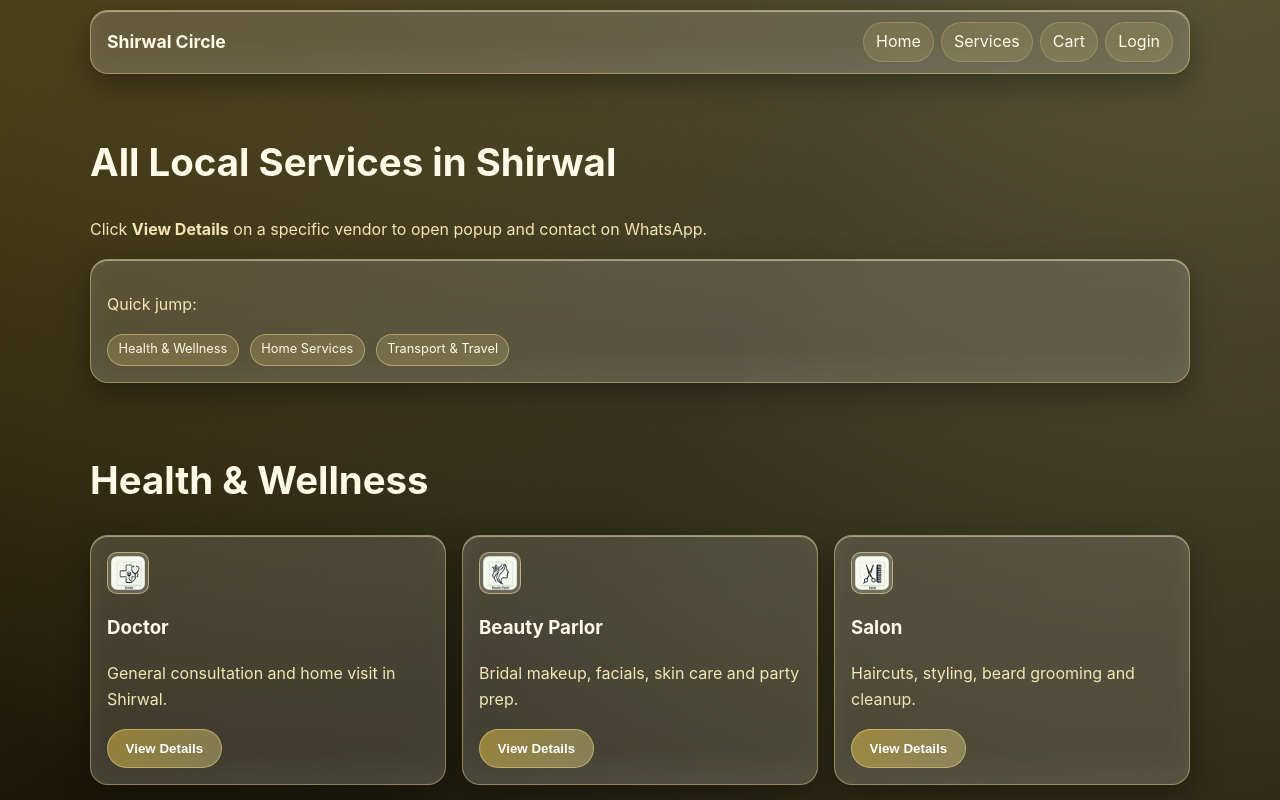
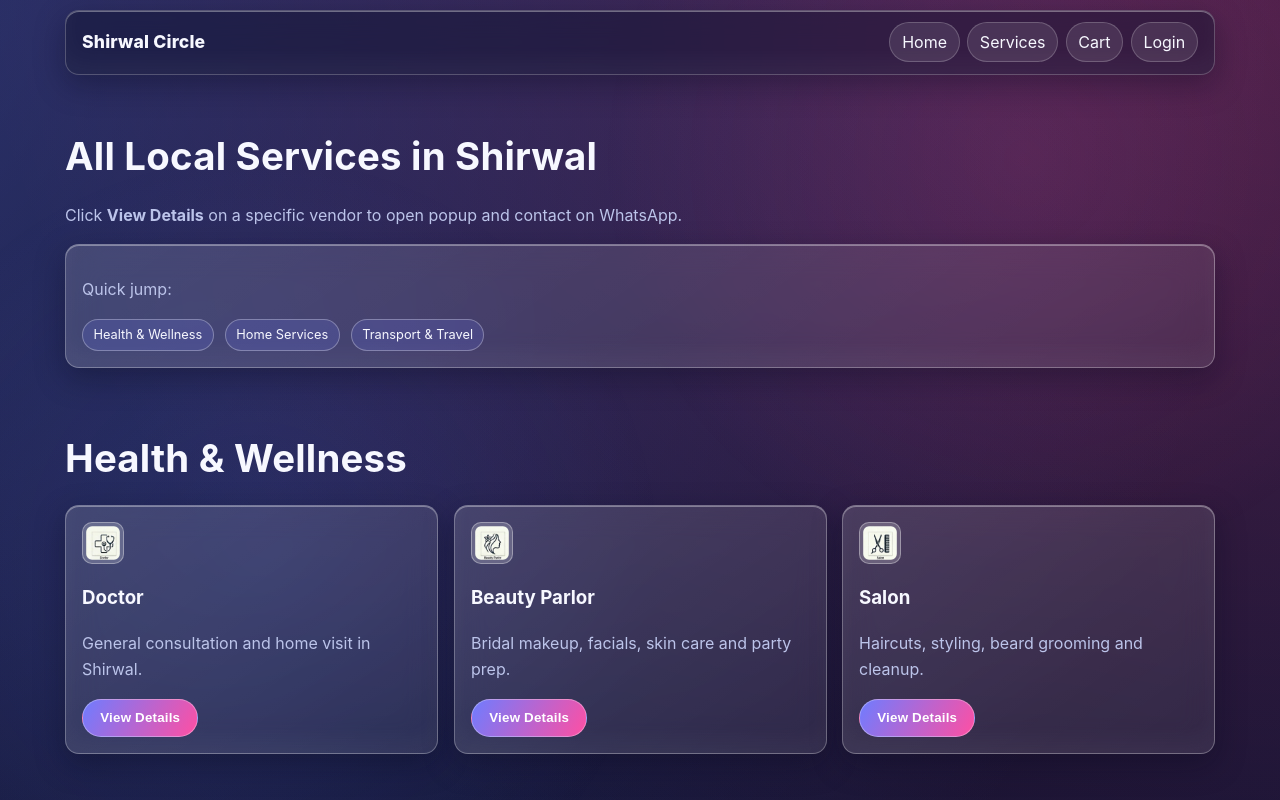
Before and after one commit to kartik239/ShirwalCircle, a plain HTML site: page vendors.html in a window 1280 px wide. Shown: the top 800 px of the page. Drawn offline with Linux system fonts and the light colour scheme.

Commit message:
Update style.css

```diff
--- a/css/style.css
+++ b/css/style.css
@@ -1,29 +1,36 @@
 /* =========================================================
-   Shirwal Circle - Glassmorphism Design System
-   Central stylesheet for all static pages
+   Shirwal Circle - Premium Indigo/Rose Glassmorphism Theme
+   Complete stylesheet replacement
    ========================================================= */
 
 :root {
-  --bg-1: #050505;
-  --bg-2: #0f0f0f;
-  --bg-3: #1a1607;
-  --text-primary: #fff9e8;
-  --text-secondary: #f4e6b5;
-  --accent: #ffd54a;
-  --accent-2: #ffef9a;
-  --success: #41d39b;
-  --warning: #ffbf5e;
-  --danger: #ff6f91;
-  --scrollGlow: 0.2;
+  /* Core palette */
+  --bg-1: #080a1a;
+  --bg-2: #0f1230;
+  --bg-3: #1a1e48;
 
-  --glass-bg: rgba(255, 255, 255, 0.14);
-  --glass-bg-strong: rgba(255, 230, 140, 0.18);
-  --glass-border: rgba(255, 230, 150, 0.42);
-  --blur: 24px;
+  --text-primary: #f7f8ff;
+  --text-secondary: #bcc4ea;
 
-  --radius-sm: 12px;
-  --radius-md: 18px;
-  --radius-lg: 26px;
+  --indigo: #6f7cff;
+  --indigo-strong: #5566ff;
+  --rose: #ff4fa3;
+  --rose-soft: #ff7abf;
+
+  --success: #45d69e;
+  --warning: #ffbe67;
+  --danger: #ff6a95;
+
+  /* Glass tokens */
+  --glass-bg: rgba(255, 255, 255, 0.1);
+  --glass-bg-strong: rgba(255, 255, 255, 0.16);
+  --glass-border: rgba(255, 255, 255, 0.3);
+  --blur: 16px;
+
+  /* Layout */
+  --radius-sm: 10px;
+  --radius-md: 14px;
+  --radius-lg: 20px;
 
   --space-1: 0.5rem;
   --space-2: 0.75rem;
@@ -32,103 +39,475 @@
   --space-5: 2rem;
   --space-6: 3rem;
 
-  --shadow-soft: 0 10px 30px rgba(0, 0, 0, 0.35);
-  --shadow-deep: 0 25px 50px rgba(0, 0, 0, 0.45);
+  --shadow-soft: 0 10px 30px rgba(8, 10, 30, 0.35);
+  --shadow-deep: 0 24px 54px rgba(6, 8, 24, 0.55);
+
+  --scrollGlow: 0.28;
 }
 
-* { box-sizing: border-box; }
-html, body { margin: 0; padding: 0; }
+* {
+  box-sizing: border-box;
+}
+
+html,
 body {
-  font-family: "Inter", "Segoe UI", Roboto, Arial, sans-serif;
+  margin: 0;
+  padding: 0;
+  scroll-behavior: smooth;
+}
+
+body {
+  font-family: "Plus Jakarta Sans", Inter, "Segoe UI", Roboto, Arial, sans-serif;
   color: var(--text-primary);
   line-height: 1.6;
   min-height: 100vh;
-  background: radial-gradient(circle at 8% 12%, rgba(255,208,64,calc(var(--scrollGlow)*1.45)) 0%, transparent 33%),
-              radial-gradient(circle at 92% 18%, rgba(255,242,168,calc(var(--scrollGlow)*1.15)) 0%, transparent 30%),
-              radial-gradient(circle at 55% 78%, rgba(255,196,70,calc(var(--scrollGlow)*.75)) 0%, transparent 32%),
-              linear-gradient(140deg, #050505 0%, #121005 38%, #2a2208 100%);
-  background-size: 180% 180%;
-  animation: bgFlow 18s ease infinite;
+  background:
+    radial-gradient(circle at 12% 18%, rgba(111, 124, 255, calc(var(--scrollGlow) * 1.2)) 0%, transparent 34%),
+    radial-gradient(circle at 86% 14%, rgba(255, 79, 163, calc(var(--scrollGlow) * 1.1)) 0%, transparent 30%),
+    radial-gradient(circle at 60% 84%, rgba(92, 106, 255, calc(var(--scrollGlow) * 0.75)) 0%, transparent 36%),
+    linear-gradient(140deg, var(--bg-1), var(--bg-2), var(--bg-3));
+  background-size: 165% 165%;
+  animation: bgFlow 22s ease-in-out infinite;
 }
-@keyframes bgFlow { 0%,100%{background-position:0% 50%;}50%{background-position:100% 50%;} }
 
-img { max-width: 100%; display: block; }
-a { color: inherit; text-decoration: none; }
+body::before {
+  content: "";
+  position: fixed;
+  inset: 0;
+  pointer-events: none;
+  background:
+    radial-gradient(circle at 80% 20%, rgba(255, 79, 163, 0.12), transparent 35%),
+    radial-gradient(circle at 20% 70%, rgba(111, 124, 255, 0.12), transparent 35%);
+  z-index: -1;
+}
 
-.container { width: min(1100px, 92%); margin: 0 auto; }
-.section { padding: var(--space-6) 0; }
-.section-title { font-size: clamp(1.5rem, 3vw, 2.4rem); margin: 0 0 var(--space-4); }
-.muted { color: var(--text-secondary); }
+img {
+  max-width: 100%;
+  display: block;
+}
+
+a {
+  color: inherit;
+  text-decoration: none;
+}
+
+@keyframes bgFlow {
+  0%, 100% { background-position: 0% 50%; }
+  50% { background-position: 100% 50%; }
+}
+
+/* =========================================================
+   Utilities
+   ========================================================= */
+
+.container {
+  width: min(1150px, 92%);
+  margin: 0 auto;
+}
+
+.section {
+  padding: var(--space-6) 0;
+}
+
+.section-title {
+  font-size: clamp(1.5rem, 3vw, 2.4rem);
+  line-height: 1.2;
+  margin: 0 0 var(--space-4);
+  letter-spacing: 0.2px;
+}
+
+.muted {
+  color: var(--text-secondary);
+}
+
+.grid {
+  display: grid;
+  gap: 1rem;
+}
+
+.categories {
+  grid-template-columns: repeat(2, 1fr);
+}
+
+.vendor-grid,
+.product-grid {
+  grid-template-columns: 1fr;
+}
+
+.info-grid {
+  grid-template-columns: 1fr;
+}
+
+.card-pad {
+  padding: 1rem;
+}
+
+.kpi {
+  font-size: 1.6rem;
+  font-weight: 800;
+  margin: 0.1rem 0;
+}
+
+.price {
+  font-size: 1.05rem;
+  font-weight: 700;
+  color: #edf0ff;
+}
+
+/* =========================================================
+   Glass components
+   ========================================================= */
 
 .glass-card {
-  background: var(--glass-bg);
+  background: linear-gradient(
+    145deg,
+    rgba(255, 255, 255, 0.14),
+    rgba(255, 255, 255, 0.07)
+  );
   border: 1px solid var(--glass-border);
   border-radius: var(--radius-md);
   backdrop-filter: blur(var(--blur));
   -webkit-backdrop-filter: blur(var(--blur));
-  box-shadow: var(--shadow-soft), inset 0 1px 0 rgba(255,255,255,.45), inset 0 -16px 30px rgba(255,255,255,.06);
+  box-shadow:
+    var(--shadow-soft),
+    inset 0 1px 0 rgba(255, 255, 255, 0.35),
+    inset 0 -14px 22px rgba(255, 255, 255, 0.04);
+  transition: transform 0.25s ease, box-shadow 0.25s ease, filter 0.25s ease;
 }
-.glass-card:hover { transform: translateY(-5px) scale(1.01); box-shadow: var(--shadow-deep), 0 0 22px rgba(255,214,90,.24); }
-.glass-card, .glass-btn { transition: all .25s ease; }
+
+.glass-card:hover {
+  transform: translateY(-4px);
+  box-shadow:
+    var(--shadow-deep),
+    0 0 24px rgba(111, 124, 255, 0.2),
+    0 0 20px rgba(255, 79, 163, 0.15);
+}
 
 .glass-btn {
-  display: inline-flex; align-items: center; justify-content: center;
-  gap: .5rem; cursor: pointer; border: 1px solid var(--glass-border);
-  background: linear-gradient(120deg, rgba(255,213,74,.45), rgba(255,239,154,.35));
-  color: white; padding: .7rem 1.1rem; border-radius: 999px; font-weight: 600;
+  display: inline-flex;
+  align-items: center;
+  justify-content: center;
+  gap: 0.45rem;
+  cursor: pointer;
+  border: 1px solid rgba(255, 255, 255, 0.32);
+  background: linear-gradient(120deg, var(--indigo), var(--rose));
+  color: #fff;
+  padding: 0.68rem 1.08rem;
+  border-radius: 999px;
+  font-weight: 700;
+  letter-spacing: 0.2px;
+  position: relative;
+  overflow: hidden;
+  transition: transform 0.22s ease, filter 0.22s ease, box-shadow 0.22s ease;
 }
-.glass-btn:hover { transform: translateY(-2px); filter: brightness(1.08); }
+
+.glass-btn:hover {
+  transform: translateY(-2px);
+  filter: brightness(1.07);
+  box-shadow: 0 10px 28px rgba(95, 111, 255, 0.35);
+}
+
+.glass-btn::after {
+  content: "";
+  position: absolute;
+  inset: 0;
+  transform: translateX(-110%);
+  background: linear-gradient(100deg, transparent 18%, rgba(255, 255, 255, 0.36) 50%, transparent 82%);
+  transition: transform 0.6s ease;
+}
+
+.glass-btn:hover::after {
+  transform: translateX(110%);
+}
 
 .glass-input {
-  width: 100%; border: 1px solid var(--glass-border); background: var(--glass-bg);
-  color: var(--text-primary); padding: .75rem .9rem; border-radius: var(--radius-sm);
+  width: 100%;
+  border: 1px solid var(--glass-border);
+  background: var(--glass-bg);
+  color: var(--text-primary);
+  padding: 0.78rem 0.92rem;
+  border-radius: var(--radius-sm);
   backdrop-filter: blur(12px);
+  -webkit-backdrop-filter: blur(12px);
+  outline: none;
 }
-.glass-input::placeholder { color: #dce2ffb0; }
 
-.badge, .chip {
-  display: inline-flex; align-items: center; gap: .35rem;
-  border: 1px solid var(--glass-border); border-radius: 999px;
-  padding: .3rem .65rem; font-size: .8rem;
-  background: rgba(255,255,255,.12);
+.glass-input:focus {
+  border-color: rgba(111, 124, 255, 0.65);
+  box-shadow: 0 0 0 3px rgba(111, 124, 255, 0.18);
 }
-.badge.success { background: rgba(65,211,155,.22); }
-.badge.warning { background: rgba(255,191,94,.2); }
-.badge.info { background: rgba(115,208,255,.22); }
 
-.site-header { position: sticky; top: 0; z-index: 50; margin: .6rem auto; }
+.glass-input::placeholder {
+  color: #dbe0ff9e;
+}
+
+.badge,
+.chip {
+  display: inline-flex;
+  align-items: center;
+  gap: 0.35rem;
+  border: 1px solid var(--glass-border);
+  border-radius: 999px;
+  padding: 0.3rem 0.65rem;
+  font-size: 0.8rem;
+  background: rgba(255, 255, 255, 0.12);
+}
+
+.badge.success { background: rgba(69, 214, 158, 0.24); }
+.badge.warning { background: rgba(255, 190, 103, 0.24); }
+.badge.info { background: rgba(111, 124, 255, 0.24); }
+
+/* =========================================================
+   Header / nav
+   ========================================================= */
+
+.site-header {
+  position: sticky;
+  top: 0;
+  z-index: 60;
+  margin: 0.6rem auto;
+}
+
 .navbar {
-  display: flex; gap: .8rem; flex-wrap: wrap; align-items: center; justify-content: space-between;
-  padding: .7rem 1rem;
+  display: flex;
+  gap: 0.8rem;
+  flex-wrap: wrap;
+  align-items: center;
+  justify-content: space-between;
+  padding: 0.72rem 1rem;
+  background: rgba(14, 18, 44, 0.44);
+  border: 1px solid rgba(255, 255, 255, 0.24);
+  backdrop-filter: blur(16px);
+  -webkit-backdrop-filter: blur(16px);
 }
-.brand { font-weight: 700; font-size: 1.1rem; }
-.nav-links { display: flex; flex-wrap: wrap; gap: .45rem; }
-.nav-link { padding: .4rem .75rem; border-radius: 999px; background: rgba(255,225,120,.12); border:1px solid rgba(255,230,160,.2);}
 
-.hero { padding: 5rem 0 3rem; }
-.hero-box { padding: 2rem; }
-.hero h1 { font-size: clamp(2rem, 5vw, 3.3rem); margin: 0; }
-.hero p { color: var(--text-secondary); max-width: 52ch; }
-.actions { display: flex; gap: .7rem; flex-wrap: wrap; }
+.brand {
+  font-weight: 800;
+  font-size: 1.1rem;
+  letter-spacing: 0.2px;
+}
 
-.grid { display: grid; gap: 1rem; }
-.categories { grid-template-columns: repeat(2, 1fr); }
-.vendor-grid, .product-grid { grid-template-columns: 1fr; }
-.info-grid { grid-template-columns: 1fr; }
+.nav-links {
+  display: flex;
+  flex-wrap: wrap;
+  gap: 0.45rem;
+}
 
-.card-pad { padding: 1rem; }
-.kpi { font-size: 1.6rem; font-weight: 700; margin: .1rem 0; }
-.price { font-size: 1.1rem; font-weight: 700; color: #e7f1ff; }
+.nav-link {
+  padding: 0.4rem 0.74rem;
+  border-radius: 999px;
+  background: rgba(255, 255, 255, 0.1);
+  border: 1px solid rgba(255, 255, 255, 0.2);
+}
 
-.footer { margin-top: 3rem; padding: 1.6rem 0 2.2rem; }
-.footer-links { display: flex; gap: .6rem; flex-wrap: wrap; }
+/* =========================================================
+   Page sections
+   ========================================================= */
 
-.table-wrap { overflow-x: auto; }
-table { width: 100%; border-collapse: collapse; }
-th, td { padding: .7rem; text-align: left; border-bottom: 1px solid rgba(255,255,255,.15); }
+.hero {
+  padding: 5rem 0 3rem;
+}
 
-.layout-admin { display: grid; gap: 1rem; }
-.sidebar { padding: 1rem; }
+.hero-box {
+  padding: 2rem;
+  animation: floatIn 0.7s ease both;
+}
+
+.hero h1 {
+  font-size: clamp(2rem, 5vw, 3.2rem);
+  margin: 0;
+  line-height: 1.1;
+}
+
+.hero p {
+  color: var(--text-secondary);
+  max-width: 54ch;
+}
+
+.actions {
+  display: flex;
+  gap: 0.7rem;
+  flex-wrap: wrap;
+}
+
+.footer {
+  margin-top: 3rem;
+  padding: 1.6rem 0 2.2rem;
+}
+
+.footer-links {
+  display: flex;
+  gap: 0.6rem;
+  flex-wrap: wrap;
+}
+
+/* =========================================================
+   Tables / admin leftovers
+   ========================================================= */
+
+.table-wrap {
+  overflow-x: auto;
+}
+
+table {
+  width: 100%;
+  border-collapse: collapse;
+}
+
+th,
+td {
+  padding: 0.7rem;
+  text-align: left;
+  border-bottom: 1px solid rgba(255, 255, 255, 0.15);
+}
+
+.layout-admin {
+  display: grid;
+  gap: 1rem;
+}
+
+.sidebar {
+  padding: 1rem;
+}
+
+/* =========================================================
+   Service page extras
+   ========================================================= */
+
+.logo-mini {
+  width: 42px;
+  height: 42px;
+  border-radius: 10px;
+  object-fit: cover;
+  margin-bottom: 0.7rem;
+  border: 1px solid rgba(255, 255, 255, 0.34);
+  background: rgba(255, 255, 255, 0.2);
+  padding: 0.2rem;
+}
+
+.quick-nav {
+  margin: 0.8rem 0 1.2rem;
+}
+
+.quick-nav .chip {
+  background: rgba(111, 124, 255, 0.18);
+}
+
+.quick-nav .chip:hover {
+  background: rgba(255, 79, 163, 0.2);
+}
+
+.service-popup {
+  border: 1px solid rgba(255, 255, 255, 0.34);
+  background: linear-gradient(
+    155deg,
+    rgba(255, 255, 255, 0.16),
+    rgba(255, 255, 255, 0.08)
+  );
+}
+
+body.modal-open {
+  overflow: hidden;
+}
+
+.service-modal {
+  position: fixed;
+  inset: 0;
+  z-index: 120;
+  display: grid;
+  place-items: center;
+  padding: 1rem;
+}
+
+.service-modal[hidden] {
+  display: none !important;
+}
+
+.service-modal-backdrop {
+  position: absolute;
+  inset: 0;
+  background: rgba(8, 10, 26, 0.62);
+  backdrop-filter: blur(4px);
+  -webkit-backdrop-filter: blur(4px);
+}
+
+.service-popup {
+  position: relative;
+  z-index: 1;
+  width: min(560px, 95vw);
+  box-shadow:
+    0 28px 60px rgba(0, 0, 0, 0.45),
+    0 0 30px rgba(111, 124, 255, 0.24),
+    0 0 22px rgba(255, 79, 163, 0.18);
+}
+
+.toast {
+  position: fixed;
+  right: 1rem;
+  bottom: 1rem;
+  z-index: 180;
+  padding: 0.7rem 0.95rem;
+  border-radius: 12px;
+  border: 1px solid rgba(255, 255, 255, 0.3);
+  background: rgba(16, 20, 48, 0.88);
+  color: var(--text-primary);
+  backdrop-filter: blur(8px);
+  box-shadow: var(--shadow-soft);
+}
+
+.toast[hidden] {
+  display: none;
+}
+
+/* =========================================================
+   Motion
+   ========================================================= */
+
+@keyframes floatIn {
+  from { opacity: 0; transform: translateY(8px) scale(0.985); }
+  to { opacity: 1; transform: translateY(0) scale(1); }
+}
+
+@keyframes softPulse {
+  0%, 100% {
+    box-shadow:
+      var(--shadow-soft),
+      inset 0 1px 0 rgba(255, 255, 255, 0.35),
+      inset 0 -14px 22px rgba(255, 255, 255, 0.04);
+  }
+  50% {
+    box-shadow:
+      var(--shadow-soft),
+      0 0 18px rgba(111, 124, 255, 0.2),
+      0 0 14px rgba(255, 79, 163, 0.16),
+      inset 0 1px 0 rgba(255, 255, 255, 0.42),
+      inset 0 -14px 22px rgba(255, 255, 255, 0.06);
+  }
+}
+
+.vendor-grid .glass-card,
+.categories .glass-card,
+.info-grid .glass-card {
+  animation: floatIn 0.55s ease both;
+}
+
+.vendor-grid .glass-card:nth-child(2n),
+.categories .glass-card:nth-child(2n) {
+  animation-delay: 0.08s;
+}
+
+.vendor-grid .glass-card:nth-child(3n),
+.categories .glass-card:nth-child(3n) {
+  animation-delay: 0.14s;
+}
+
+.site-header .glass-card {
+  animation: softPulse 6s ease-in-out infinite;
+}
+
+/* =========================================================
+   Responsive
+   ========================================================= */
 
 @media (min-width: 700px) {
   .categories { grid-template-columns: repeat(4, 1fr); }
@@ -142,51 +521,11 @@ th, td { padding: .7rem; text-align: left; border-bottom: 1px solid rgba(255,255
   .layout-admin { grid-template-columns: 250px 1fr; }
 }
 
-html { scroll-behavior: smooth; }
-
-.service-btn { text-align:left; font: inherit; color: var(--text-primary); width:100%; cursor:pointer; }
-.service-popup { margin-top: 1rem; border: 1px solid rgba(255,232,160,.55); background: linear-gradient(155deg, rgba(255,255,255,.14), rgba(255,218,106,.12)); }
-
-body.modal-open { overflow: hidden; }
-.service-modal { position: fixed; inset: 0; z-index: 120; display: grid; place-items: center; padding: 1rem; }
-.service-modal-backdrop { position: absolute; inset: 0; background: rgba(5,5,5,.58); backdrop-filter: blur(4px); }
-.service-popup { position: relative; z-index: 1; width: min(560px, 95vw); margin-top: 0; border: 1px solid rgba(255,232,160,.55); background: linear-gradient(155deg, rgba(255,255,255,.14), rgba(255,218,106,.12)); box-shadow: 0 28px 60px rgba(0,0,0,.45), 0 0 30px rgba(255,214,90,.24); }
-
-.service-modal[hidden] { display: none !important; }
-
-.logo-mini { width: 42px; height: 42px; border-radius: 10px; object-fit: cover; margin-bottom: .7rem; border:1px solid rgba(255,232,160,.55); background: rgba(255,255,255,.18); padding: .2rem; }
-
-
-/* Lightweight premium motion */
-@keyframes floatIn {
-  from { opacity: 0; transform: translateY(8px) scale(.985); }
-  to { opacity: 1; transform: translateY(0) scale(1); }
+@media (prefers-reduced-motion: reduce) {
+  *,
+  *::before,
+  *::after {
+    animation: none !important;
+    transition: none !important;
+  }
 }
-@keyframes softPulse {
-  0%,100% { box-shadow: var(--shadow-soft), inset 0 1px 0 rgba(255,255,255,.45), inset 0 -16px 30px rgba(255,255,255,.06); }
-  50% { box-shadow: var(--shadow-soft), 0 0 18px rgba(255,214,90,.16), inset 0 1px 0 rgba(255,255,255,.5), inset 0 -16px 30px rgba(255,255,255,.08); }
-}
-.hero-box { animation: floatIn .7s ease both; }
-.vendor-grid .glass-card, .categories .glass-card, .info-grid .glass-card {
-  animation: floatIn .55s ease both;
-}
-.vendor-grid .glass-card:nth-child(2n), .categories .glass-card:nth-child(2n) { animation-delay: .08s; }
-.vendor-grid .glass-card:nth-child(3n), .categories .glass-card:nth-child(3n) { animation-delay: .14s; }
-.site-header .glass-card { animation: softPulse 6s ease-in-out infinite; }
-.glass-btn { position: relative; overflow: hidden; }
-.glass-btn::after {
-  content: ""; position: absolute; inset: 0; transform: translateX(-110%);
-  background: linear-gradient(100deg, transparent 20%, rgba(255,255,255,.34) 50%, transparent 80%);
-  transition: transform .6s ease;
-}
-.glass-btn:hover::after { transform: translateX(110%); }
-@media (prefers-reduced-motion: reduce) {
-  .hero-box, .vendor-grid .glass-card, .categories .glass-card, .info-grid .glass-card, .site-header .glass-card { animation: none !important; }
-  .glass-btn::after { display:none; }
-}
-
-.quick-nav { margin: .8rem 0 1.2rem; }
-.quick-nav .chip { background: rgba(255,230,140,.18); }
-.quick-nav .chip:hover { background: rgba(255,230,140,.3); }
-.toast { position: fixed; right: 1rem; bottom: 1rem; z-index: 180; padding: .7rem .95rem; border-radius: 12px; border:1px solid rgba(255,232,160,.55); background: rgba(20,17,8,.88); color: var(--text-primary); backdrop-filter: blur(8px); box-shadow: var(--shadow-soft); }
-.toast[hidden]{display:none;}
```
